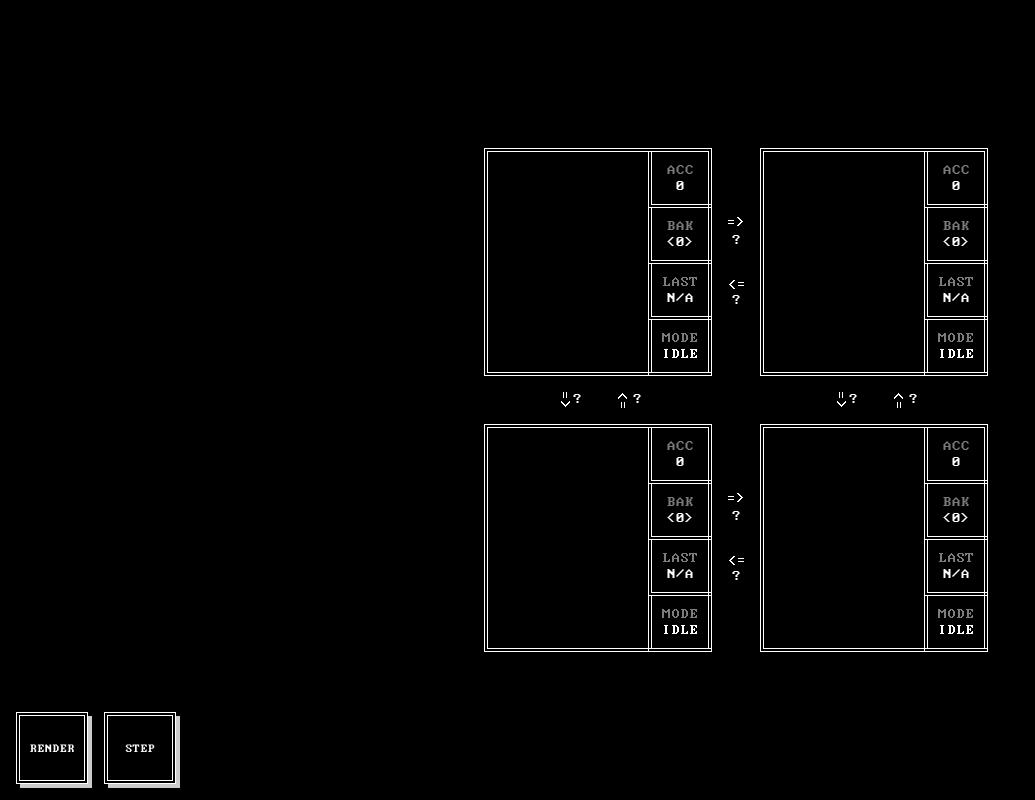
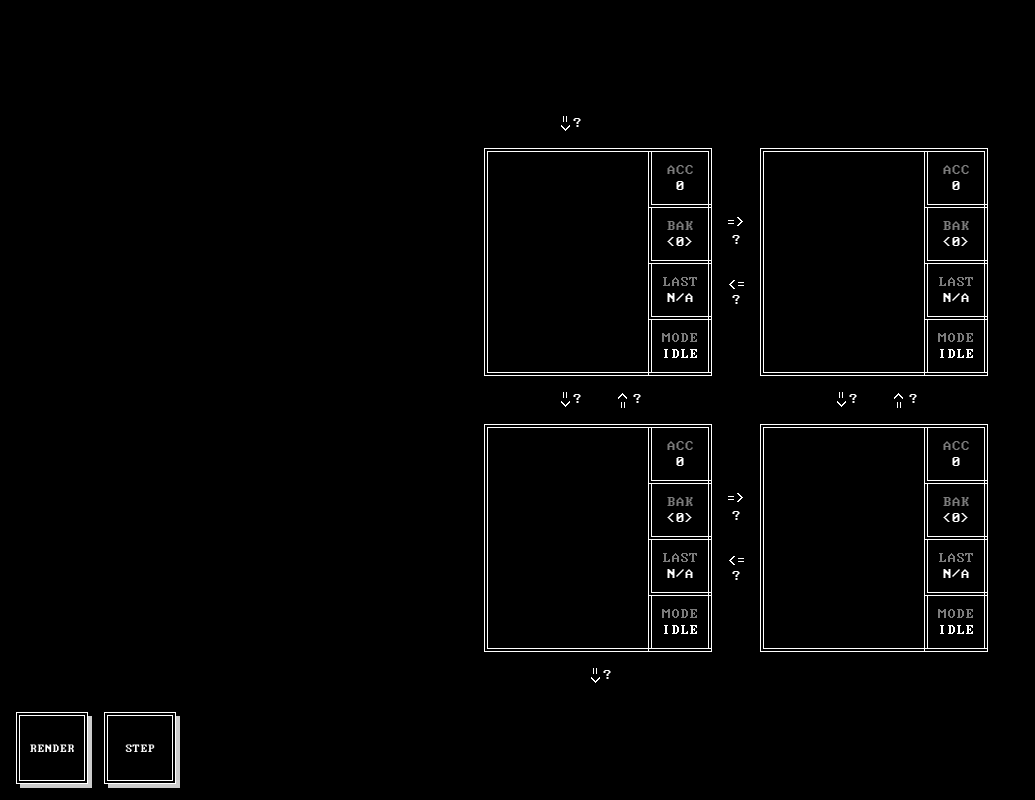
Before and after one commit to GilTeixeira/TIS-100-Emulator, a React (Create React App) app: page / in a window 1280 px wide. Shown: the whole page, without its empty margins (0-1035 px from the left). Built offline with nearby package versions, Linux system fonts and the light colour scheme.

Commit message:
Add UI elements for sinks

```diff
--- a/src/App.tsx
+++ b/src/App.tsx
@@ -17,8 +17,9 @@ type AppProps = {}
 class App extends React.Component<AppProps, AppState> {
   constructor(props) {
     super(props)
+
     this.state = {
-      tis_100: new Tis100(2, 2, [], [])
+      tis_100: new Tis100(2, 2, [0], [0])
     }
   }
 
@@ -29,7 +30,7 @@ class App extends React.Component<AppProps, AppState> {
           onPlayClicked={this.testClick.bind(this)}
           onStepClicked={this.step.bind(this)}
         />
-        <NodeGrid grid={this.state.tis_100.getGrid()} />
+        <NodeGrid grid={this.state.tis_100.getGrid()} sinks={this.state.tis_100.getSinks()}/>
       </div>
     )
   }
--- a/src/components/Node.tsx
+++ b/src/components/Node.tsx
@@ -33,7 +33,7 @@ class Node extends React.Component<NodeProps> {
     return (
       <div className='node' key={this.props.node.getID()}>
         <NodeInputs
-          selectedInstruction={this.props.node.getInstructionIndex()}
+          node={this.props.node}
           instructions={this.props.node.getInstructions()}
           updateInstructions={this.updateInstructions.bind(this)}
           ref={ref => (this.nodeInputs = ref)}
--- a/src/components/NodeGrid.tsx
+++ b/src/components/NodeGrid.tsx
@@ -1,10 +1,14 @@
 import React from 'react'
 import '../style/App.css'
+
 import Node from './Node'
-import { BasicExecutionNode } from '../logic/node'
+import Sink from './Sink'
+
+import { BasicExecutionNode, Sink as SinkLogic, NullSink } from '../logic/node'
 
 type NodeGridProps = {
   grid: BasicExecutionNode[][]
+  sinks: SinkLogic[]
 }
 
 class NodeGrid extends React.Component<NodeGridProps> {
@@ -20,7 +24,20 @@ class NodeGrid extends React.Component<NodeGridProps> {
         </div>
       )
     })
-    return <div className='grid'>{grid}</div>
+
+    const sinks = this.props.sinks.map((sink, i) => {
+      console.log(i)
+      if (sink instanceof NullSink)
+        return <div key={`sink${i}`} className='nullSink' />
+      else return <Sink key={`sink${i}`} value={sink.getSrcPort().getValue()} />
+    })
+
+    return (
+      <div className='grid'>
+        {grid}
+        <div className='sinks'>{sinks}</div>
+      </div>
+    )
   }
 }
 
--- a/src/components/NodeInputs.tsx
+++ b/src/components/NodeInputs.tsx
@@ -1,10 +1,13 @@
 import React from 'react'
 import '../style/App.css'
+
+import { BasicExecutionNode } from '../logic/node'
+import { Status } from '../logic/macros'
 
 type NodeInputsProps = {
   instructions: string
   updateInstructions: () => void
-  selectedInstruction: number
+  node: BasicExecutionNode
 }
 
 class NodeInputs extends React.Component<NodeInputsProps> {
@@ -19,11 +22,33 @@ class NodeInputs extends React.Component<NodeInputsProps> {
   componentDidMount() {
     this.inputs.forEach((input, i) => {
       input.addEventListener('keydown', event => {
-        if (event.key === 'ArrowUp')
+        let prevSelection = input.selectionStart
+
+        if (event.key === 'ArrowUp') {
+          this.inputs[
+            i - 1 >= 0 ? i - 1 : this.inputs.length - 1
+          ].setSelectionRange(prevSelection, prevSelection)
           this.inputs[i - 1 >= 0 ? i - 1 : this.inputs.length - 1].focus()
+        }
 
-        if (event.key === 'ArrowDown' || event.key === 'Enter')
+        if (event.key === 'ArrowDown') {
+          this.inputs[i + 1 < this.inputs.length ? i + 1 : 0].setSelectionRange(
+            prevSelection,
+            prevSelection
+          )
           this.inputs[i + 1 < this.inputs.length ? i + 1 : 0].focus()
+        }
+
+        if (event.key === 'Enter' && i < this.inputs.length - 1) {
+          for (let j: number = this.inputs.length - 1; j > i + 1; j--)
+            this.inputs[j].value = this.inputs[j - 1].value
+
+          this.inputs[i + 1].value = input.value.slice(prevSelection)
+          input.value = input.value.slice(0, prevSelection)
+
+          this.inputs[i + 1].focus()
+          this.inputs[i + 1].setSelectionRange(prevSelection, prevSelection)
+        }
       })
 
       input.addEventListener('focusout', _ => {
@@ -52,9 +77,11 @@ class NodeInputs extends React.Component<NodeInputsProps> {
       inputs.push(
         <input
           className={
-            this.props.selectedInstruction === null ||
-            this.props.selectedInstruction !== i
+            this.props.node.getInstructionIndex() === null ||
+            this.props.node.getInstructionIndex() !== i
               ? ''
+              : this.props.node.getState() === Status.WRTE || this.props.node.getState() === Status.READ
+              ? 'blocked'
               : 'selected'
           }
           key={i}
--- /dev/null
+++ b/src/components/Sink.tsx
@@ -0,0 +1,21 @@
+import React from 'react'
+import '../style/App.css'
+
+type SinkProps = {
+  value: number
+}
+
+class Sink extends React.Component<SinkProps> {
+  render() {
+    return (
+      <div className='sink'>
+        <p className='arrow'>{'=>'}</p>
+        <p className='value'>
+          {this.props.value === undefined ? '?' : this.props.value}
+        </p>
+      </div>
+    )
+  }
+}
+
+export default Sink
--- a/src/logic/node.ts
+++ b/src/logic/node.ts
@@ -183,10 +183,20 @@ export class Sink extends Node {
     this.srcPort = srcPort
   }
 
+  getSrcPort(): Port {
+    return this.srcPort
+  }
+
   execute() {
     this.totalCycles++
     if (this.srcPort.hasValue()) this.outputs.push(this.srcPort.popValue())
     else this.idleCycles++
+  }
+}
+
+export class NullSink extends Sink {
+  getOutputs() {
+    return null
   }
 }
 
--- a/src/logic/node_factory.ts
+++ b/src/logic/node_factory.ts
@@ -1,4 +1,4 @@
-import { BasicExecutionNode, Source, Sink } from './node'
+import { BasicExecutionNode, Source, Sink, NullSink } from './node'
 import { Port } from './port'
 import { Directions } from './macros'
 
@@ -70,7 +70,7 @@ export class NodeFactory {
     if (posY + 1 === sizeY && this.sinksPos.includes(posX)) {
       let downPort = new Port()
       this.nodeGrid[posY][posX].setDstPort(Directions.DOWN, downPort)
-      this.sinks[this.sinksPos.indexOf(posX)].setSrcPort(downPort)
+      this.sinks[posX].setSrcPort(downPort)
     }
   }
 
@@ -101,8 +101,11 @@ export class NodeFactory {
 
   private buildSinks(): void {
     this.sinks = []
-    for (let i = 0; i < this.sinksPos.length; i++) {
-      this.sinks.push(new Sink())
+    for (let i = 0; i < this.sizeX; i++) {
+      if(this.sinksPos.includes(i))
+        this.sinks.push(new Sink())
+      else
+        this.sinks.push(new NullSink())
     }
   }
 
--- a/src/style/App.css
+++ b/src/style/App.css
@@ -51,6 +51,42 @@ body {
   flex-direction: row;
 }
 
+/* Sinks */
+
+.sinks {
+  display: flex;
+  flex-direction: row;
+  margin-top: -48px;
+}
+
+.nullSink {
+  width: 228px;
+  margin-right: 48px;
+}
+
+.sink {
+  color: #ffffff;
+  z-index: 10;
+  height: 48px;
+  width: 228px;
+  margin-right: 48px;
+  display: flex;
+  flex-direction: row;
+  justify-content: center;
+  align-items: center;
+}
+
+.sink .arrow {
+  height: 18px;
+  width: 18px;
+  transform: rotate(90deg);
+}
+
+.sink .value {
+  height: 18px;
+}
+
+
 /* Node */
 
 .node {
@@ -85,6 +121,11 @@ body {
 
 .node .editor input.selected {
   background-color: #ffffff;
+  color: #000000;
+}
+
+.node .editor input.blocked {
+  background-color: #ffffff8c;
   color: #000000;
 }
 
```
